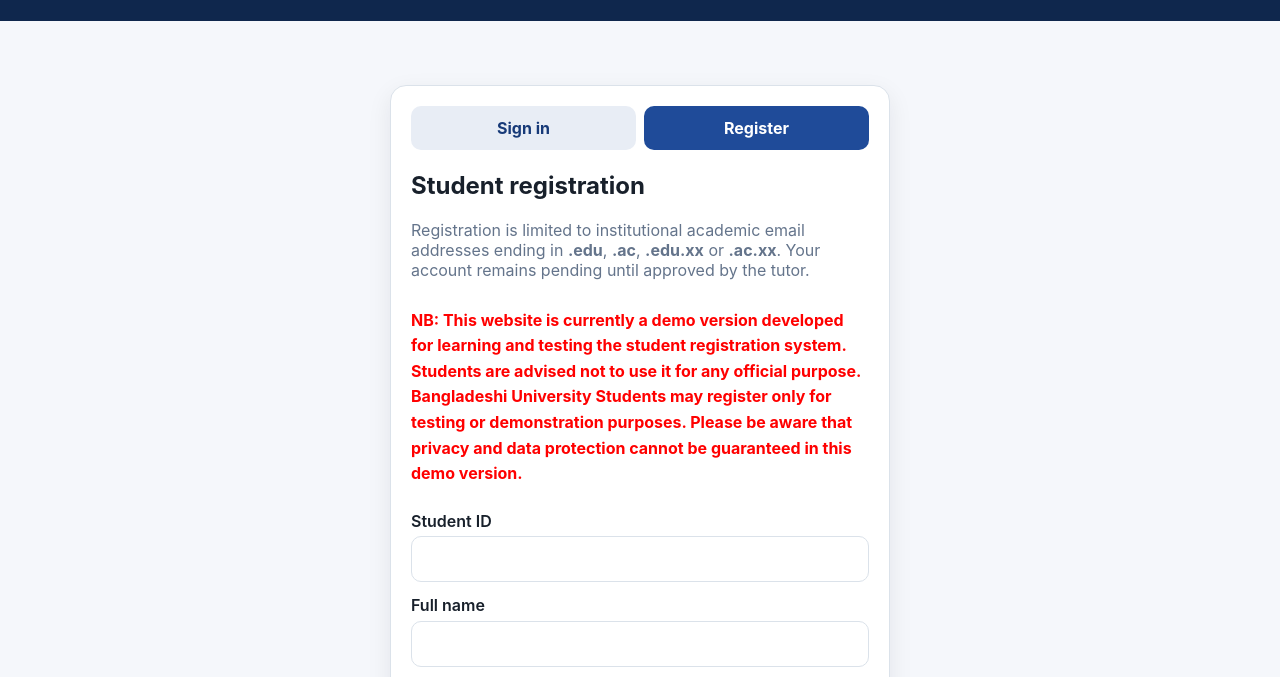
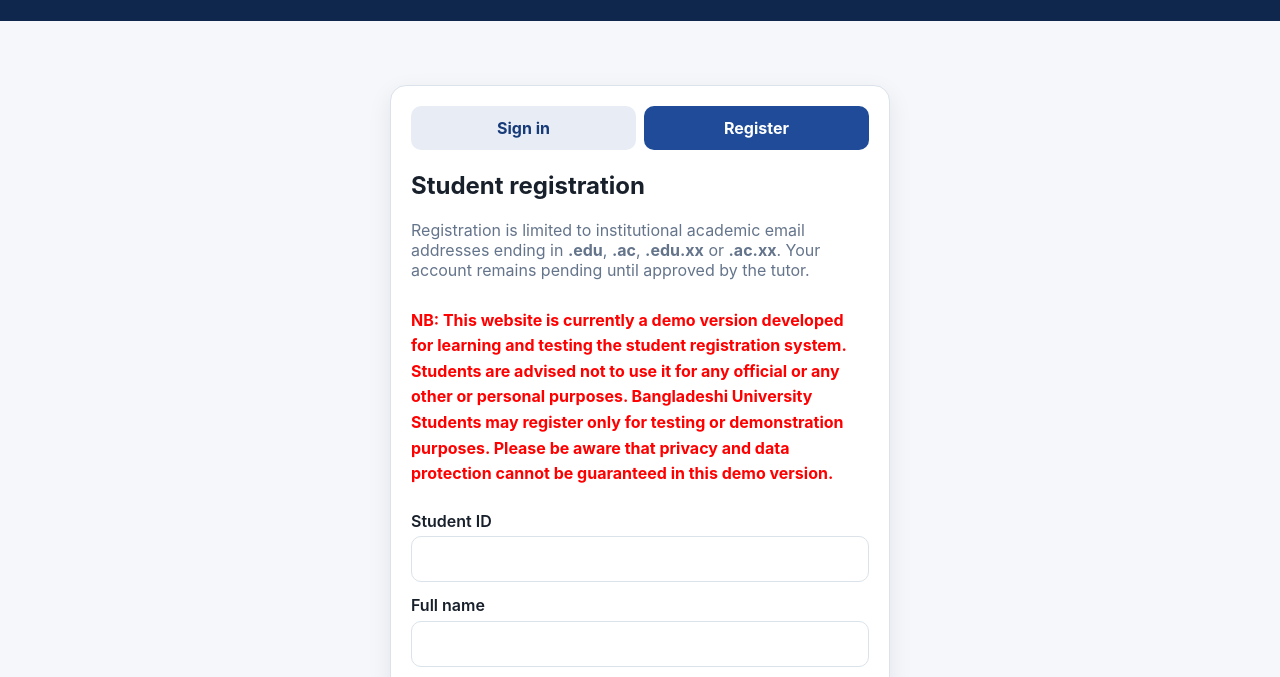
Before and after one commit to engraalim/student-tutorial-portal, a plain HTML site: page index.html in a window 1280 px wide. Both pictures are taken after a click on the button "Register". Shown: the part 90-767 px from the top of the page. Drawn offline with Linux system fonts and the light colour scheme; no server answers.

Commit message:
Update advisory message for demo website usage

```diff
--- a/index.html
+++ b/index.html
@@ -258,7 +258,7 @@
 
             NB: This website is currently a demo version developed
             for learning and testing the student registration system.
-            Students are advised not to use it for any official purpose.
+            Students are advised not to use it for any official or any other or personal purposes.
             Bangladeshi University Students may register only for testing
             or demonstration purposes. Please be aware that privacy and
             data protection cannot be guaranteed in this demo version.
```
